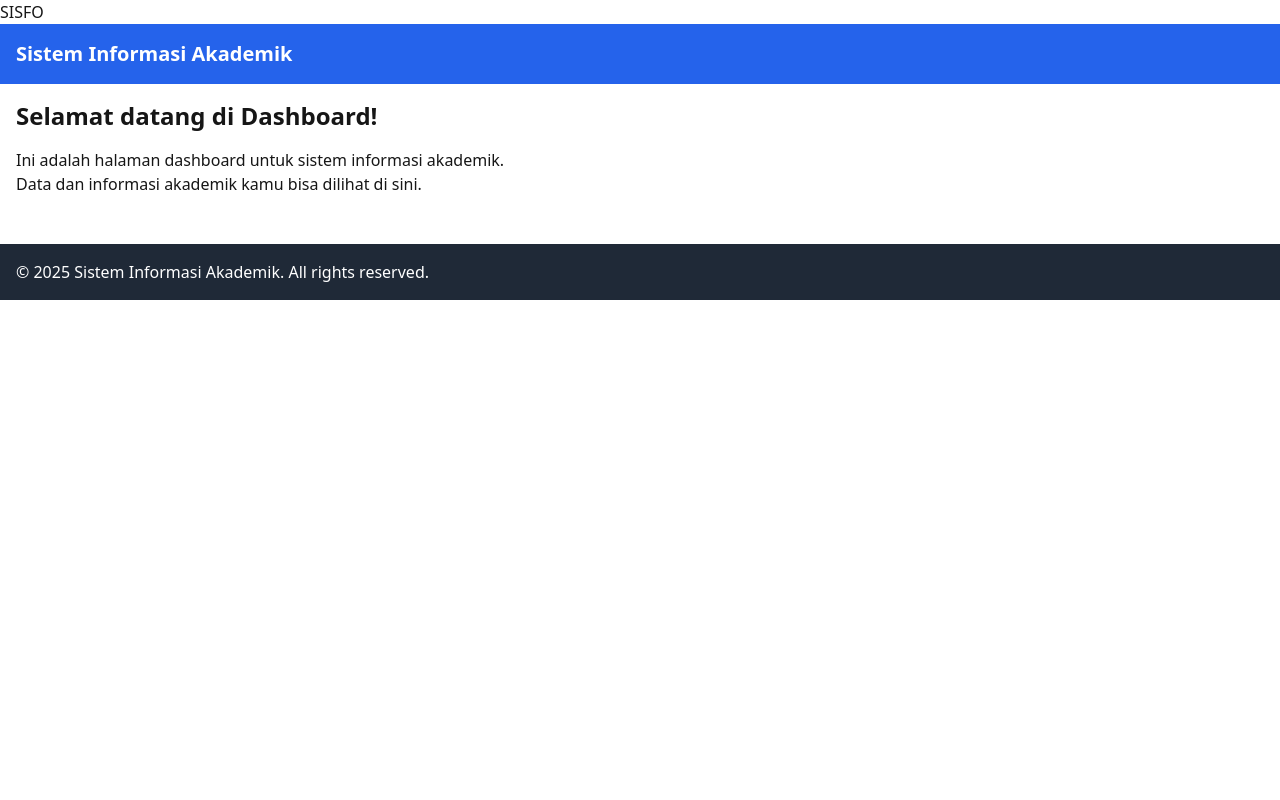
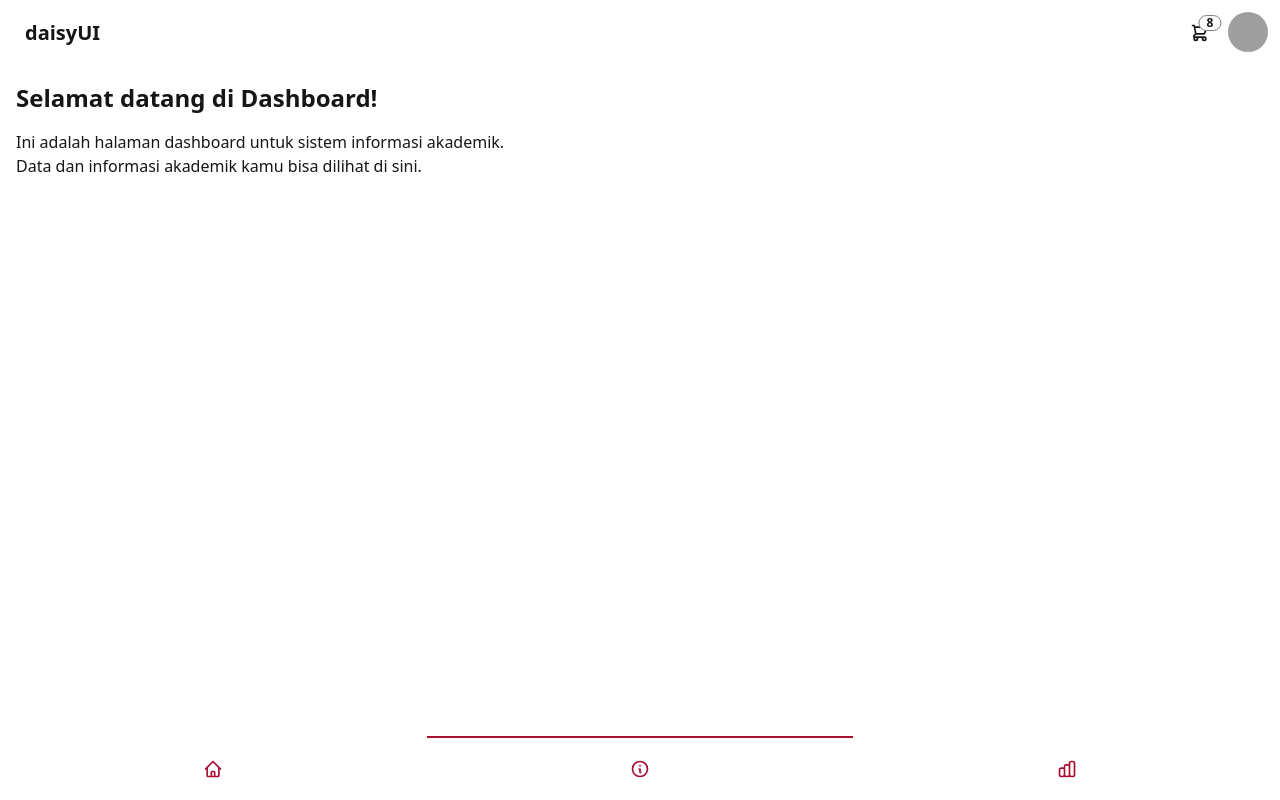
Before and after one commit to RahmatRafiq/vite-x-react-tailwind, a React (Vite) app: page / in a window 1280 px wide. Built offline with nearby package versions, Linux system fonts and the light colour scheme; grey boxes are pictures that could not be loaded.

Commit message:
refactor Header and Footer components to use DaisyUI for improved navigation and styling

```diff
--- a/src/App.tsx
+++ b/src/App.tsx
@@ -1,13 +1,9 @@
 import React from 'react';
 import Dashboard from './pages/Dashboard';
-const appName = import.meta.env.VITE_APP_NAME || 'SISFO';
 
 const App = () => {
   return (
     <div className="App flex flex-col min-h-screen">
-      <header className="App-header">
-      <h1>{appName}</h1>
-      </header>
       <Dashboard/>
     </div>
   );
--- a/src/components/Footer.tsx
+++ b/src/components/Footer.tsx
@@ -1,11 +1,142 @@
 import React from 'react';
 
 const Footer = () => {
-  return (
-    <footer className="bg-gray-800 text-white p-4 mt-8">
-      <p>&copy; 2025 Sistem Informasi Akademik. All rights reserved.</p>
-    </footer>
-  );
+    return (
+        <footer >
+            <div className="btm-nav">
+                <button className="text-primary">
+                    <svg
+                        xmlns="http://www.w3.org/2000/svg"
+                        className="h-5 w-5"
+                        fill="none"
+                        viewBox="0 0 24 24"
+                        stroke="currentColor">
+                        <path
+                            strokeLinecap="round"
+                            strokeLinejoin="round"
+                            strokeWidth="2"
+                            d="M3 12l2-2m0 0l7-7 7 7M5 10v10a1 1 0 001 1h3m10-11l2 2m-2-2v10a1 1 0 01-1 1h-3m-6 0a1 1 0 001-1v-4a1 1 0 011-1h2a1 1 0 011 1v4a1 1 0 001 1m-6 0h6" />
+                    </svg>
+                </button>
+                <button className="text-primary active">
+                    <svg
+                        xmlns="http://www.w3.org/2000/svg"
+                        className="h-5 w-5"
+                        fill="none"
+                        viewBox="0 0 24 24"
+                        stroke="currentColor">
+                        <path
+                            strokeLinecap="round"
+                            strokeLinejoin="round"
+                            strokeWidth="2"
+                            d="M13 16h-1v-4h-1m1-4h.01M21 12a9 9 0 11-18 0 9 9 0 0118 0z" />
+                    </svg>
+                </button>
+                <button className="text-primary">
+                    <svg
+                        xmlns="http://www.w3.org/2000/svg"
+                        className="h-5 w-5"
+                        fill="none"
+                        viewBox="0 0 24 24"
+                        stroke="currentColor">
+                        <path
+                            strokeLinecap="round"
+                            strokeLinejoin="round"
+                            strokeWidth="2"
+                            d="M9 19v-6a2 2 0 00-2-2H5a2 2 0 00-2 2v6a2 2 0 002 2h2a2 2 0 002-2zm0 0V9a2 2 0 012-2h2a2 2 0 012 2v10m-6 0a2 2 0 002 2h2a2 2 0 002-2m0 0V5a2 2 0 012-2h2a2 2 0 012 2v14a2 2 0 01-2 2h-2a2 2 0 01-2-2z" />
+                    </svg>
+                </button>
+            </div>
+            <div className="btm-nav">
+                <button className="text-secondary">
+                    <svg
+                        xmlns="http://www.w3.org/2000/svg"
+                        className="h-5 w-5"
+                        fill="none"
+                        viewBox="0 0 24 24"
+                        stroke="currentColor">
+                        <path
+                            strokeLinecap="round"
+                            strokeLinejoin="round"
+                            strokeWidth="2"
+                            d="M3 12l2-2m0 0l7-7 7 7M5 10v10a1 1 0 001 1h3m10-11l2 2m-2-2v10a1 1 0 01-1 1h-3m-6 0a1 1 0 001-1v-4a1 1 0 011-1h2a1 1 0 011 1v4a1 1 0 001 1m-6 0h6" />
+                    </svg>
+                </button>
+                <button className="text-secondary active">
+                    <svg
+                        xmlns="http://www.w3.org/2000/svg"
+                        className="h-5 w-5"
+                        fill="none"
+                        viewBox="0 0 24 24"
+                        stroke="currentColor">
+                        <path
+                            strokeLinecap="round"
+                            strokeLinejoin="round"
+                            strokeWidth="2"
+                            d="M13 16h-1v-4h-1m1-4h.01M21 12a9 9 0 11-18 0 9 9 0 0118 0z" />
+                    </svg>
+                </button>
+                <button className="text-secondary">
+                    <svg
+                        xmlns="http://www.w3.org/2000/svg"
+                        className="h-5 w-5"
+                        fill="none"
+                        viewBox="0 0 24 24"
+                        stroke="currentColor">
+                        <path
+                            strokeLinecap="round"
+                            strokeLinejoin="round"
+                            strokeWidth="2"
+                            d="M9 19v-6a2 2 0 00-2-2H5a2 2 0 00-2 2v6a2 2 0 002 2h2a2 2 0 002-2zm0 0V9a2 2 0 012-2h2a2 2 0 012 2v10m-6 0a2 2 0 002 2h2a2 2 0 002-2m0 0V5a2 2 0 012-2h2a2 2 0 012 2v14a2 2 0 01-2 2h-2a2 2 0 01-2-2z" />
+                    </svg>
+                </button>
+            </div>
+            <div className="btm-nav">
+                <button className="text-accent">
+                    <svg
+                        xmlns="http://www.w3.org/2000/svg"
+                        className="h-5 w-5"
+                        fill="none"
+                        viewBox="0 0 24 24"
+                        stroke="currentColor">
+                        <path
+                            strokeLinecap="round"
+                            strokeLinejoin="round"
+                            strokeWidth="2"
+                            d="M3 12l2-2m0 0l7-7 7 7M5 10v10a1 1 0 001 1h3m10-11l2 2m-2-2v10a1 1 0 01-1 1h-3m-6 0a1 1 0 001-1v-4a1 1 0 011-1h2a1 1 0 011 1v4a1 1 0 001 1m-6 0h6" />
+                    </svg>
+                </button>
+                <button className="text-accent active">
+                    <svg
+                        xmlns="http://www.w3.org/2000/svg"
+                        className="h-5 w-5"
+                        fill="none"
+                        viewBox="0 0 24 24"
+                        stroke="currentColor">
+                        <path
+                            strokeLinecap="round"
+                            strokeLinejoin="round"
+                            strokeWidth="2"
+                            d="M13 16h-1v-4h-1m1-4h.01M21 12a9 9 0 11-18 0 9 9 0 0118 0z" />
+                    </svg>
+                </button>
+                <button className="text-accent">
+                    <svg
+                        xmlns="http://www.w3.org/2000/svg"
+                        className="h-5 w-5"
+                        fill="none"
+                        viewBox="0 0 24 24"
+                        stroke="currentColor">
+                        <path
+                            strokeLinecap="round"
+                            strokeLinejoin="round"
+                            strokeWidth="2"
+                            d="M9 19v-6a2 2 0 00-2-2H5a2 2 0 00-2 2v6a2 2 0 002 2h2a2 2 0 002-2zm0 0V9a2 2 0 012-2h2a2 2 0 012 2v10m-6 0a2 2 0 002 2h2a2 2 0 002-2m0 0V5a2 2 0 012-2h2a2 2 0 012 2v14a2 2 0 01-2 2h-2a2 2 0 01-2-2z" />
+                    </svg>
+                </button>
+            </div>
+        </footer>
+    );
 };
 
 export default Footer;
--- a/src/components/Header.tsx
+++ b/src/components/Header.tsx
@@ -1,11 +1,68 @@
 import React from 'react';
 
 const Header = () => {
-  return (
-    <header className="bg-blue-600 text-white p-4">
-      <h1 className="text-xl font-bold">Sistem Informasi Akademik</h1>
-    </header>
-  );
+    return (
+        <header>
+            <div className="navbar bg-base-100">
+                <div className="flex-1">
+                    <a className="btn btn-ghost text-xl">daisyUI</a>
+                </div>
+                <div className="flex-none">
+                    <div className="dropdown dropdown-end">
+                        <div tabIndex={0} role="button" className="btn btn-ghost btn-circle">
+                            <div className="indicator">
+                                <svg
+                                    xmlns="http://www.w3.org/2000/svg"
+                                    className="h-5 w-5"
+                                    fill="none"
+                                    viewBox="0 0 24 24"
+                                    stroke="currentColor">
+                                    <path
+                                        strokeLinecap="round"
+                                        strokeLinejoin="round"
+                                        strokeWidth="2"
+                                        d="M3 3h2l.4 2M7 13h10l4-8H5.4M7 13L5.4 5M7 13l-2.293 2.293c-.63.63-.184 1.707.707 1.707H17m0 0a2 2 0 100 4 2 2 0 000-4zm-8 2a2 2 0 11-4 0 2 2 0 014 0z" />
+                                </svg>
+                                <span className="badge badge-sm indicator-item">8</span>
+                            </div>
+                        </div>
+                        <div
+                            tabIndex={0}
+                            className="card card-compact dropdown-content bg-base-100 z-[1] mt-3 w-52 shadow">
+                            <div className="card-body">
+                                <span className="text-lg font-bold">8 Items</span>
+                                <span className="text-info">Subtotal: $999</span>
+                                <div className="card-actions">
+                                    <button className="btn btn-primary btn-block">View cart</button>
+                                </div>
+                            </div>
+                        </div>
+                    </div>
+                    <div className="dropdown dropdown-end">
+                        <div tabIndex={0} role="button" className="btn btn-ghost btn-circle avatar">
+                            <div className="w-10 rounded-full">
+                                <img
+                                    alt="Tailwind CSS Navbar component"
+                                    src="https://img.daisyui.com/images/stock/photo-1534528741775-53994a69daeb.webp" />
+                            </div>
+                        </div>
+                        <ul
+                            tabIndex={0}
+                            className="menu menu-sm dropdown-content bg-base-100 rounded-box z-[1] mt-3 w-52 p-2 shadow">
+                            <li>
+                                <a className="justify-between">
+                                    Profile
+                                    <span className="badge">New</span>
+                                </a>
+                            </li>
+                            <li><a>Settings</a></li>
+                            <li><a>Logout</a></li>
+                        </ul>
+                    </div>
+                </div>
+            </div>
+        </header>
+    );
 };
 
 export default Header;
```
